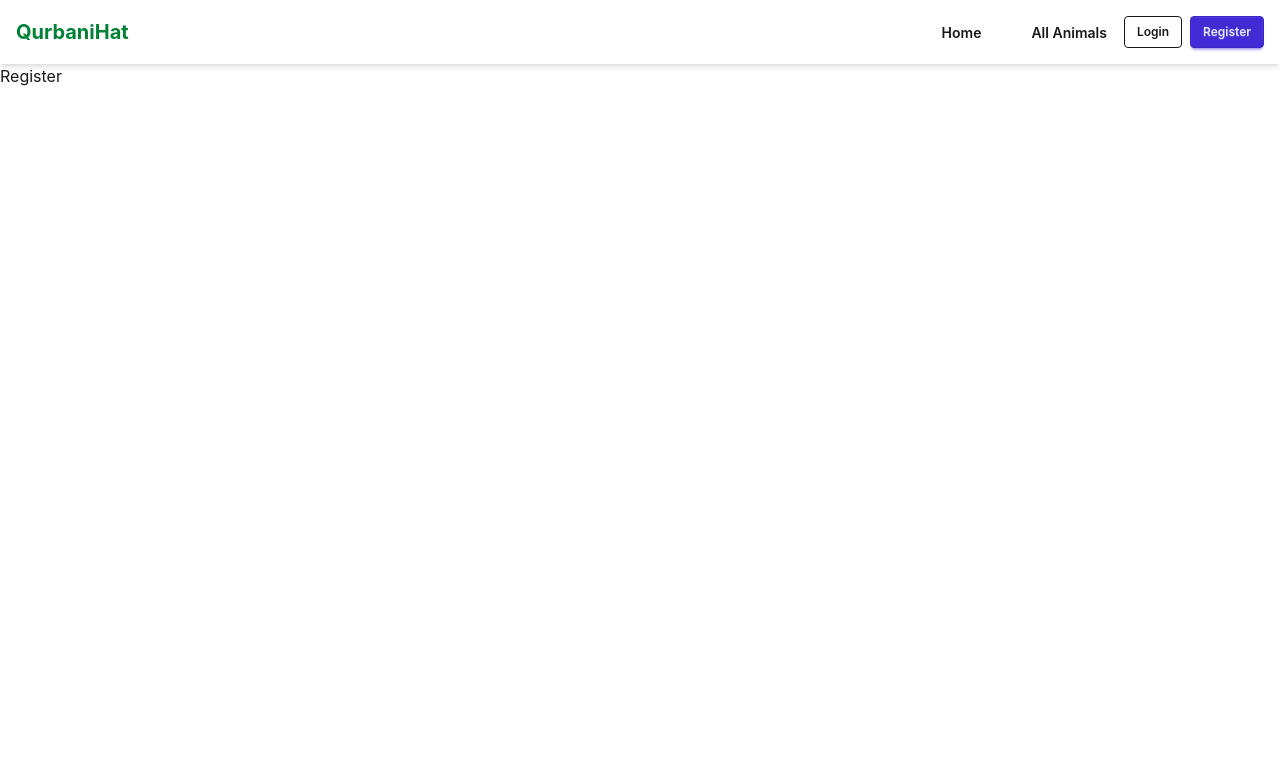
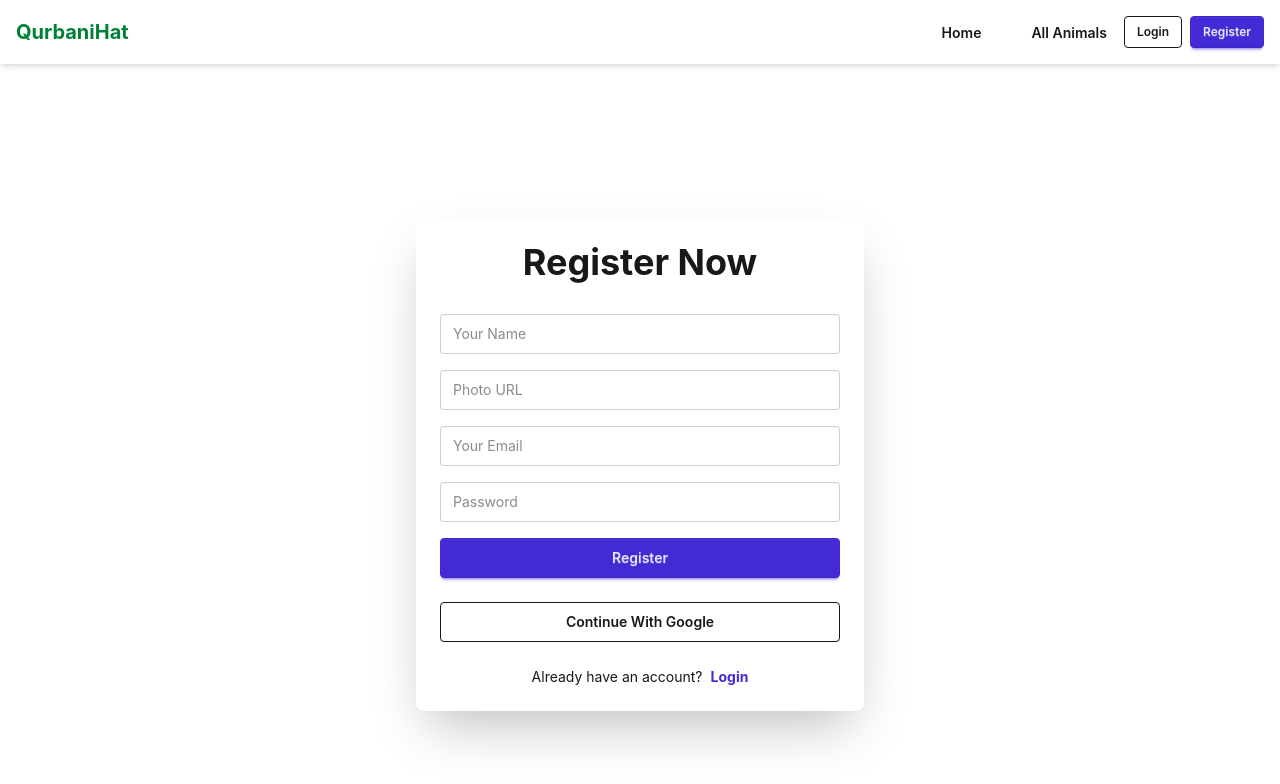
Before and after one commit to sumaya-jahan/Qurbani-hat, a React (Vite) app: page /register in a window 1280 px wide. Shown: the top 784 px of the page. Built offline with nearby package versions, Linux system fonts and the light colour scheme; no server answers.

Commit message:
add firebase authentication system

```diff
--- a/src/firebase/firebase.config.js
+++ b/src/firebase/firebase.config.js
@@ -0,0 +1,14 @@
+import { initializeApp } from "firebase/app";
+
+const firebaseConfig = {
+    apiKey: "AIzaSyDAZsGfOK3oyVQqCog5t748b3duAgZd0co",
+    authDomain: "qurbani-hat-676ca.firebaseapp.com",
+    projectId: "qurbani-hat-676ca",
+    storageBucket: "qurbani-hat-676ca.firebasestorage.app",
+    messagingSenderId: "648337494198",
+    appId: "1:648337494198:web:43de75bb0cf09d7e72d617"
+};
+
+const app = initializeApp(firebaseConfig);
+
+export default app;
--- /dev/null
+++ b/src/firebase/firebase.init.js
@@ -0,0 +1,4 @@
+import { getAuth } from "firebase/auth";
+import app from "./firebase.config";
+
+export const auth = getAuth(app);
--- a/src/pages/Login/Login.jsx
+++ b/src/pages/Login/Login.jsx
@@ -1,9 +1,129 @@
-import React from 'react'
+import { useContext, useState } from "react";
+
+import { Link, useNavigate } from "react-router-dom";
+
+import { AuthContext } from "../../providers/AuthProvider";
+
+import { toast } from "react-toastify";
 
 const Login = () => {
+
+  const { signInUser, googleLogin } = useContext(AuthContext);
+
+  const navigate = useNavigate();
+
+  const [error, setError] = useState("");
+
+  const handleLogin = (e) => {
+
+    e.preventDefault();
+
+    setError("");
+
+    const form = e.target;
+
+    const email = form.email.value;
+    const password = form.password.value;
+
+    signInUser(email, password)
+      .then(() => {
+
+        toast.success("Login Successful!");
+
+        navigate("/");
+      })
+      .catch((error) => {
+
+        setError(error.message);
+      });
+
+  };
+
+  const handleGoogleLogin = () => {
+
+    googleLogin()
+      .then(() => {
+
+        toast.success("Google Login Successful!");
+
+        navigate("/");
+      })
+      .catch((error) => {
+
+        setError(error.message);
+      });
+
+  };
+
   return (
-    <div>Login</div>
-  )
-}
+    <div className="min-h-screen flex items-center justify-center px-4">
 
-export default Login
+      <div className="card bg-base-100 w-full max-w-md shadow-2xl">
+
+        <div className="card-body">
+
+          <h1 className="text-4xl font-bold text-center mb-6">
+            Login Now
+          </h1>
+
+          <form onSubmit={handleLogin}>
+
+            <input
+              type="email"
+              name="email"
+              placeholder="Your Email"
+              className="input input-bordered w-full mb-4"
+              required
+            />
+
+            <input
+              type="password"
+              name="password"
+              placeholder="Password"
+              className="input input-bordered w-full mb-4"
+              required
+            />
+
+            {
+              error && (
+                <p className="text-red-500 mb-3">
+                  {error}
+                </p>
+              )
+            }
+
+            <button className="btn btn-primary w-full">
+              Login
+            </button>
+
+          </form>
+
+          <button
+            onClick={handleGoogleLogin}
+            className="btn btn-outline w-full mt-4"
+          >
+            Continue With Google
+          </button>
+
+          <p className="text-center mt-4">
+
+            Don’t have an account?
+
+            <Link
+              to="/register"
+              className="text-primary font-bold ml-2"
+            >
+              Register
+            </Link>
+
+          </p>
+
+        </div>
+
+      </div>
+
+    </div>
+  );
+};
+
+export default Login;
--- a/src/pages/Register/Register.jsx
+++ b/src/pages/Register/Register.jsx
@@ -1,9 +1,149 @@
-import React from 'react'
+import { useContext, useState } from "react";
+
+import { Link, useNavigate } from "react-router-dom";
+
+import { AuthContext } from "../../providers/AuthProvider";
+
+import { toast } from "react-toastify";
 
 const Register = () => {
+
+  const { createUser, googleLogin } = useContext(AuthContext);
+
+  const navigate = useNavigate();
+
+  const [error, setError] = useState("");
+
+  const handleRegister = (e) => {
+
+    e.preventDefault();
+
+    setError("");
+
+    const form = e.target;
+
+    const name = form.name.value;
+    const email = form.email.value;
+    const photo = form.photo.value;
+    const password = form.password.value;
+
+    console.log(name, photo);
+
+    createUser(email, password)
+      .then(() => {
+
+        toast.success("Registration Successful!");
+
+        navigate("/login");
+      })
+      .catch((error) => {
+
+        setError(error.message);
+      });
+
+  };
+
+  const handleGoogleLogin = () => {
+
+    googleLogin()
+      .then(() => {
+
+        toast.success("Google Login Successful!");
+
+        navigate("/");
+      })
+      .catch((error) => {
+
+        setError(error.message);
+      });
+
+  };
+
   return (
-    <div>Register</div>
-  )
-}
+    <div className="min-h-screen flex items-center justify-center px-4">
 
-export default Register
+      <div className="card bg-base-100 w-full max-w-md shadow-2xl">
+
+        <div className="card-body">
+
+          <h1 className="text-4xl font-bold text-center mb-6">
+            Register Now
+          </h1>
+
+          <form onSubmit={handleRegister}>
+
+            <input
+              type="text"
+              name="name"
+              placeholder="Your Name"
+              className="input input-bordered w-full mb-4"
+              required
+            />
+
+            <input
+              type="text"
+              name="photo"
+              placeholder="Photo URL"
+              className="input input-bordered w-full mb-4"
+              required
+            />
+
+            <input
+              type="email"
+              name="email"
+              placeholder="Your Email"
+              className="input input-bordered w-full mb-4"
+              required
+            />
+
+            <input
+              type="password"
+              name="password"
+              placeholder="Password"
+              className="input input-bordered w-full mb-4"
+              required
+            />
+
+            {
+              error && (
+                <p className="text-red-500 mb-3">
+                  {error}
+                </p>
+              )
+            }
+
+            <button className="btn btn-primary w-full">
+              Register
+            </button>
+
+          </form>
+
+          <button
+            onClick={handleGoogleLogin}
+            className="btn btn-outline w-full mt-4"
+          >
+            Continue With Google
+          </button>
+
+          <p className="text-center mt-4">
+
+            Already have an account?
+
+            <Link
+              to="/login"
+              className="text-primary font-bold ml-2"
+            >
+              Login
+            </Link>
+
+          </p>
+
+        </div>
+
+      </div>
+
+    </div>
+  );
+};
+
+export default Register;
--- a/src/providers/AuthProvider.jsx
+++ b/src/providers/AuthProvider.jsx
@@ -0,0 +1,75 @@
+import { createContext, useEffect, useState } from "react";
+
+import {
+    createUserWithEmailAndPassword,
+    GoogleAuthProvider,
+    onAuthStateChanged,
+    signInWithEmailAndPassword,
+    signInWithPopup,
+    signOut
+} from "firebase/auth";
+
+import { auth } from "../firebase/firebase.init";
+
+export const AuthContext = createContext();
+
+const googleProvider = new GoogleAuthProvider();
+
+const AuthProvider = ({ children }) => {
+
+    const [user, setUser] = useState(null);
+
+    const [loading, setLoading] = useState(true);
+
+
+    const createUser = (email, password) => {
+        return createUserWithEmailAndPassword(auth, email, password);
+    };
+
+
+    const signInUser = (email, password) => {
+        return signInWithEmailAndPassword(auth, email, password);
+    };
+
+
+    const googleLogin = () => {
+        return signInWithPopup(auth, googleProvider);
+    };
+
+
+    const logoutUser = () => {
+        return signOut(auth);
+    };
+
+    useEffect(() => {
+
+        const unsubscribe = onAuthStateChanged(auth, (currentUser) => {
+
+            setUser(currentUser);
+
+            setLoading(false);
+        });
+
+        return () => {
+            unsubscribe();
+        };
+
+    }, []);
+
+    const authInfo = {
+        user,
+        loading,
+        createUser,
+        signInUser,
+        googleLogin,
+        logoutUser
+    };
+
+    return (
+        <AuthContext.Provider value={authInfo}>
+            {children}
+        </AuthContext.Provider>
+    );
+};
+
+export default AuthProvider;
```
Also changed, not shown: src/main.jsx (+7 -1 lines).
